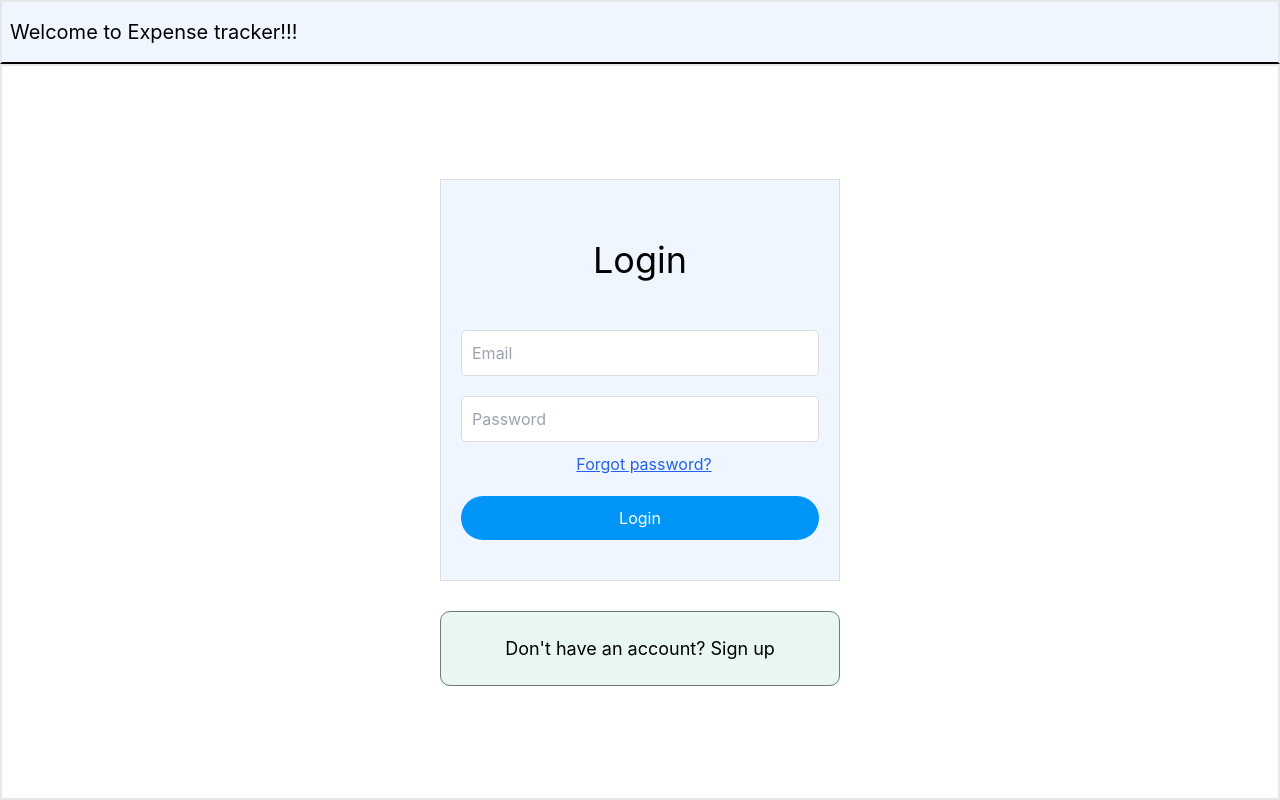
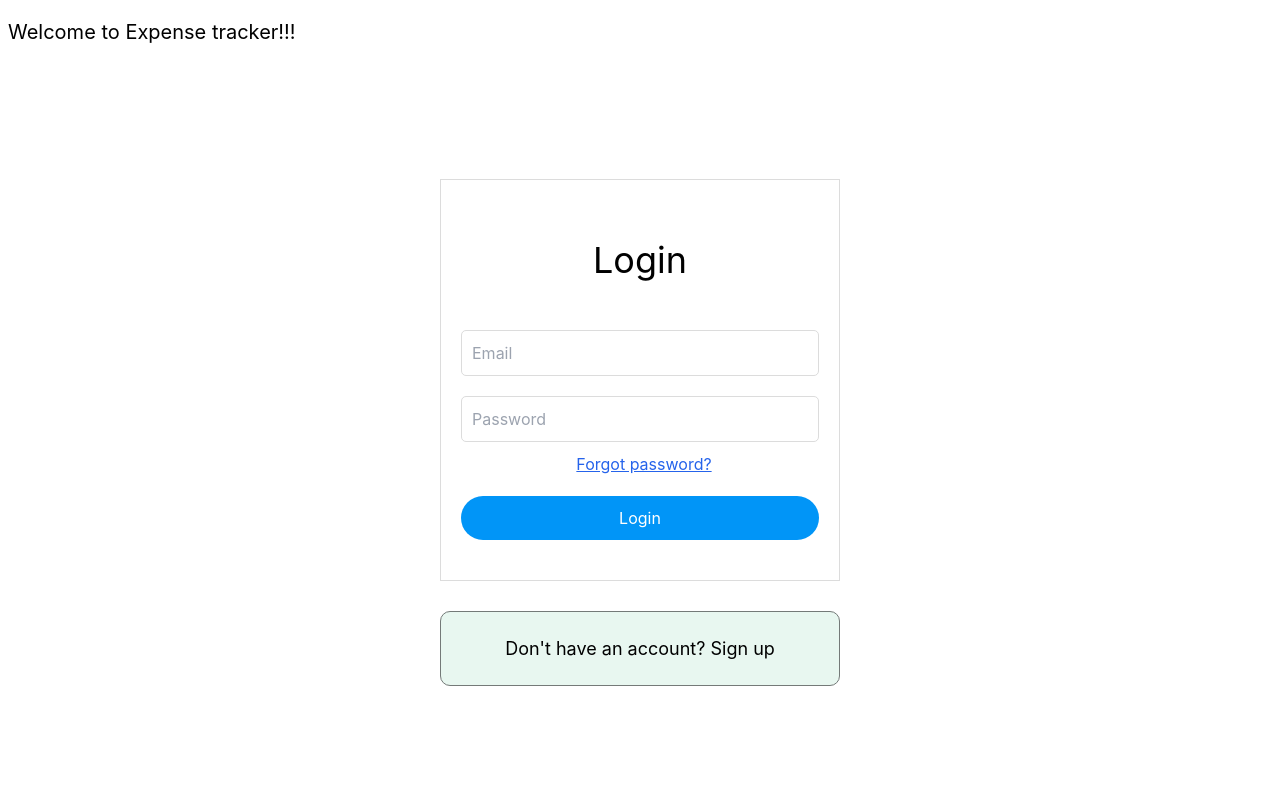
Before and after one commit to RajathRao2000/expense-tracker, a React (Create React App) app: page /login in a window 1280 px wide. Built offline with nearby package versions, Linux system fonts and the light colour scheme; no server answers.

Commit message:
cleared console logs and edit some styling

```diff
--- a/src/components/AuthForm/AuthForm.js
+++ b/src/components/AuthForm/AuthForm.js
@@ -7,7 +7,6 @@ import { Link } from "react-router-dom";
 import "./AuthForm.css";
 
 function AuthForm() {
-  console.log(JSON.parse(localStorage.getItem("token")));
 
   const history = useHistory();
   return (
--- a/src/components/AuthForm/Login/LoginForm.js
+++ b/src/components/AuthForm/Login/LoginForm.js
@@ -2,7 +2,6 @@ import { authActions } from "../../store/auth";
 import { useState } from "react";
 import axios from "axios";
 import { useDispatch, useSelector } from "react-redux";
-// console.log(authActions)
 
 import keys from "../../../keys";
 import { useHistory } from "react-router";
@@ -30,10 +29,9 @@ function LoginForm() {
           email,
         }
       );
-      console.log("successfully sent password reset email", res.data);
       alert(`Password reset E-mail sent to ${email}!`)
     } catch (error) {
-      console.log("error in forgot password", error);
+      // console.log("error in forgot password", error);
     }
     setIsLoading(false);
   };
@@ -48,13 +46,12 @@ function LoginForm() {
       email,
       password,
     };
-    console.log(obj);
     try {
       const res = await axios.post(`${keys.SignInUrl}${keys.googleApiKey}`, {
         ...obj,
         returnSecureToken: true,
       });
-      console.log("Sign in success", res.data);
+      // console.log("Sign in success", res.data);
       localStorage.setItem(
         "token",
         JSON.stringify({
@@ -68,7 +65,7 @@ function LoginForm() {
 
       history.replace("/profile");
     } catch (error) {
-      console.log("signin error", error.response.data);
+      // console.log("signin error", error.response.data);
       alert(error.response.data.error.message);
     }
   };
@@ -78,7 +75,7 @@ function LoginForm() {
     <>
       {isLogin ? (
         <form
-          className={`form login-form ${dark ? "bg-black text-white" : " bg-blue-50"}`}
+          className={`form login-form ${dark ? "bg-black text-white" : " "}`}
           onSubmit={loginHandler}
         >
           <h1 className="text-4xl">Login</h1>
@@ -105,7 +102,7 @@ function LoginForm() {
         </form>
       ) : (
         <form
-          className={`form forgot-ps ${dark ? "bg-black text-white" : "bg-blue-50"}`}
+          className={`form forgot-ps ${dark ? "bg-black text-white" : ""}`}
           onSubmit={forgotPsHandler}
         >
           <h2 className="text-4xl" style={{ padding: "10px 0" }}>Account Recovery</h2>
--- a/src/components/AuthForm/SignUp/SignUp.js
+++ b/src/components/AuthForm/SignUp/SignUp.js
@@ -34,23 +34,23 @@ function SignUp() {
         ...obj,
         returnSecureToken: true,
       });
-      console.log("user has successfully signed up", res.data);
+      // console.log("user has successfully signed up", res.data);
       history.replace("/login")
     } catch (error) {
-      console.log(error.response.data.error);
+      // console.log(error.response.data.error);
       alert(error.response.data.error.message)
     }
   };
   const checkPassword = () => {
     // console.log("onchange")
     if (enteredConfirmPassword.current.value !== enteredPassword.current.value) {
-      console.log("not same");
+      // console.log("not same");
     }
   };
 
   return (
     <>
-    <form onSubmit={SignUpHandler} className={"form sign-up-form "+`${dark ? "bg-black text-white" : "bg-blue-50"}`}>
+    <form onSubmit={SignUpHandler} className={"form sign-up-form "+`${dark ? "bg-black text-white" : ""}`}>
     <h1 className="text-4xl">Sign up</h1>
     <input className={`text-black`} placeholder="Email" name="email" ref={enteredEmail}/>
     <input className={`text-black`} placeholder="Password" name="password" type="password" ref={enteredPassword}/>
--- a/src/components/UI/Body.js/Body.js
+++ b/src/components/UI/Body.js/Body.js
@@ -6,8 +6,7 @@ function Body(props) {
 
   return (
     <section
-      className={`main-body flex justify-center items-center h-auto min-h-[calc(100vh-4rem)] overflow-auto border-2 ${dark?"bg-gray-400":""}`}
-      // className={`main-body flex justify-center items-center  min-w-max  h-[calc(100vh-4rem)] overflow-auto border-2`}
+      className={`main-body flex justify-center items-center h-auto min-h-[calc(100vh-4rem)] overflow-auto ${dark?"bg-gray-400":""}`}
     >
       {props.children}
     </section>
--- a/src/components/UI/Header/Header.js
+++ b/src/components/UI/Header/Header.js
@@ -25,8 +25,8 @@ function Header() {
     <>
       <header
         className={`${
-          dark ? "dark" : "bg-blue-50"
-        } border-solid border-2 border-b-black p-2 flex justify-between h-16 items-center`}
+          dark ? "dark" : ""
+        }  p-2 flex justify-between h-16 items-center`}
       >
         <p className="text-xl">
           {pathname === `/profile`
@@ -57,8 +57,8 @@ function Header() {
         >
           {(pathname !== "/login" && pathname!=="/signup") && (
             <div
-              className={`profile-msg p-2  italic text-xs w-72 rounded ${
-                dark ? "bg-white text-black" : "bg-black text-white"
+              className={`profile-msg p-2  italic text-xs border-l-2 w-72 rounded ${
+                dark ? "bg-white text-black border-gray-100" : " border-black"
               } flex`}
             >
               {pathname !== `/update-profile` ? (
--- a/src/components/UserNav/ExpenseTracker/ExpenseTracker.js
+++ b/src/components/UserNav/ExpenseTracker/ExpenseTracker.js
@@ -26,7 +26,7 @@ function ExpenseTracker() {
     email = JSON.parse(localStorage.getItem("token")).email;
     email = email.replace(/[.@]/g, "");
   } catch (error) {
-    console.log(error);
+    // console.log(error);
     alert("login details not found. Please login to add expense...");
     history.replace("/login");
   }
@@ -52,12 +52,8 @@ function ExpenseTracker() {
       description,
       category,
     };
-    console.log(temp);
     if (isEditMode) {
       try {
-        console.log(
-          `${keys.firebaseUrl}/expenses-list/${email}/${isEditMode}.json`
-        );
         const res = await axios.patch(
           `${keys.firebaseUrl}/expenses-list/${email}/${isEditMode}.json`,
           {
@@ -66,10 +62,10 @@ function ExpenseTracker() {
             category,
           }
         );
-        console.log("successful edit", res, res.data);
+        // console.log("successful edit", res, res.data);
         getExpense();
       } catch (error) {
-        console.log("error in edit", error);
+        // console.log("error in edit", error);
       }
       setIsEditMode(false);
       return;
@@ -79,9 +75,9 @@ function ExpenseTracker() {
         `${keys.firebaseUrl}/expenses-list/${email}.json`,
         temp
       );
-      console.log("Added successfully", res.data);
+      // console.log("Added successfully", res.data);
     } catch (error) {
-      console.log("error in adding", error);
+      // console.log("error in adding", error);
     }
     dispatch(expenseActions.addExpense(temp));
     // setExpnesesList((prev) => [...prev, temp]);
@@ -92,7 +88,7 @@ function ExpenseTracker() {
       const res = await axios.get(
         `${keys.firebaseUrl}/expenses-list/${email}.json`
       );
-      console.log("successfully received expenses list", res.data);
+      // console.log("successfully received expenses list", res.data);
 
       dispatch(
         expenseActions.setExpenses(
@@ -102,7 +98,7 @@ function ExpenseTracker() {
         )
       );
     } catch (error) {
-      console.log("error in fetching expense list or expense list is empty");
+      // console.log("error in fetching expense list or expense list is empty");
     }
   };
   useEffect(() => {
@@ -110,7 +106,6 @@ function ExpenseTracker() {
   }, []);
 
   const updateInput = (e, type) => {
-    console.log(e.target.value, type);
     switch (type) {
       case "expense":
         setExpense(e.target.value);
@@ -125,7 +120,6 @@ function ExpenseTracker() {
   };
 
   const handleEdit = (e, edit) => {
-    console.log("edit", edit);
     setIsEditMode(true);
     setExpense(edit.expense);
     setCategory(edit.category);
@@ -138,10 +132,10 @@ function ExpenseTracker() {
       const res = await axios.delete(
         `${keys.firebaseUrl}/expenses-list/${email}/${expenseid}.json`
       );
-      console.log("successfully deleted", res, res.data);
+      // console.log("successfully deleted", res, res.data);
       dispatch(expenseActions.deleteExpense(expenseid));
     } catch (error) {
-      console.log("error in deletion", error);
+      // console.log("error in deletion", error);
     }
   };
 
@@ -155,7 +149,7 @@ function ExpenseTracker() {
     >
       <form
         className={`form rounded-lg expense-form ${
-          dark ? "bg-black text-white" : "bg-blue-50"
+          dark ? "bg-black text-white" : ""
         } w-96`}
         onSubmit={AddExpense}
       >
@@ -193,7 +187,7 @@ function ExpenseTracker() {
       </form>
       <section
         className={`expenses-table flex flex-col ${
-          dark ? "bg-black text-white" : "bg-blue-50"
+          dark ? "bg-black text-white" : ""
         } flex flex-col justify-center items-center gap-2 rounded-lg`}
       >
         <h2 className="text-4xl">Expenses List</h2>
@@ -223,7 +217,6 @@ function ExpenseTracker() {
             <tbody>
               {expensesList &&
                 expensesList.map((expense, i) => {
-                  console.log(expense.expenseid);
                   return (
                     <tr
                       className="[&>*]:p-3 [&>*]:border-2"
--- a/src/components/UserNav/VerifyEmail/VerifyEmail.js
+++ b/src/components/UserNav/VerifyEmail/VerifyEmail.js
@@ -14,10 +14,10 @@ function VerifyEmail() {
         requestType: "VERIFY_EMAIL",
         idToken: auth.idtoken,
       });
-      console.log("verification sent!", res.data);
+      // console.log("verification sent!", res.data);
       alert("Verification Sent! Please check your E-mail")
     } catch (error) {
-      console.log("error in email verification", error.response.data.error);
+      // console.log("error in email verification", error.response.data.error);
       alert(error.response.data.error.message);
     }
   };
--- a/src/components/store/GlobalProvider.js
+++ b/src/components/store/GlobalProvider.js
@@ -2,7 +2,6 @@ import React, { useState } from "react";
 import Global from "./Global";
 
 function GlobalProvider(props) {
-  console.log(localStorage.getItem("token"));
   const [global, setGlobal] = useState({
     idtoken: localStorage.getItem("token")?JSON.parse(localStorage.getItem("token")).token:"",
     setidtoken: setidtokenn,
@@ -19,11 +18,9 @@ function GlobalProvider(props) {
   }
 
   function setidtokenn(token) {
-    console.log("setidtoken",token)
     setGlobal((prev) => {
       const tempGlobal = { ...prev };
       tempGlobal.idtoken = token;
-      console.log("tempglobal",tempGlobal)
       return tempGlobal;
     });
   }
--- a/src/components/store/exp.js
+++ b/src/components/store/exp.js
@@ -16,7 +16,6 @@ const expenseSlice = createSlice({
     },
     deleteExpense(state, action) {
       state.list=state.list.filter((expense) => {
-        console.log(expense,expense.expenseid,action.payload)
         return expense.expenseid !== action.payload;
       });
     },
```
Also changed, not shown: src/components/UserNav/UpdateProfile/UpdateProfile.js (+4 -5 lines), 1 other file (tests, documents, lock files or other folders).
